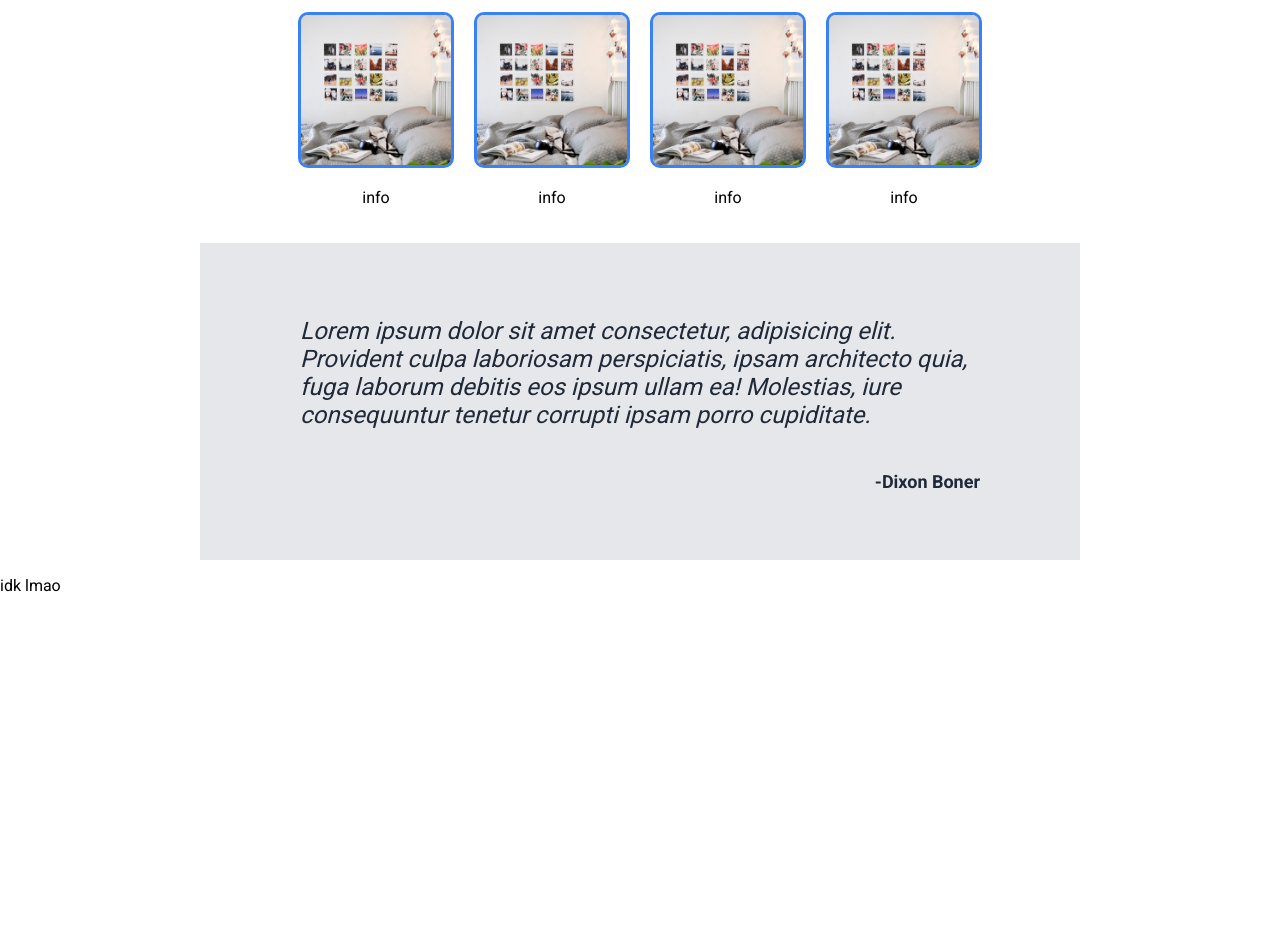
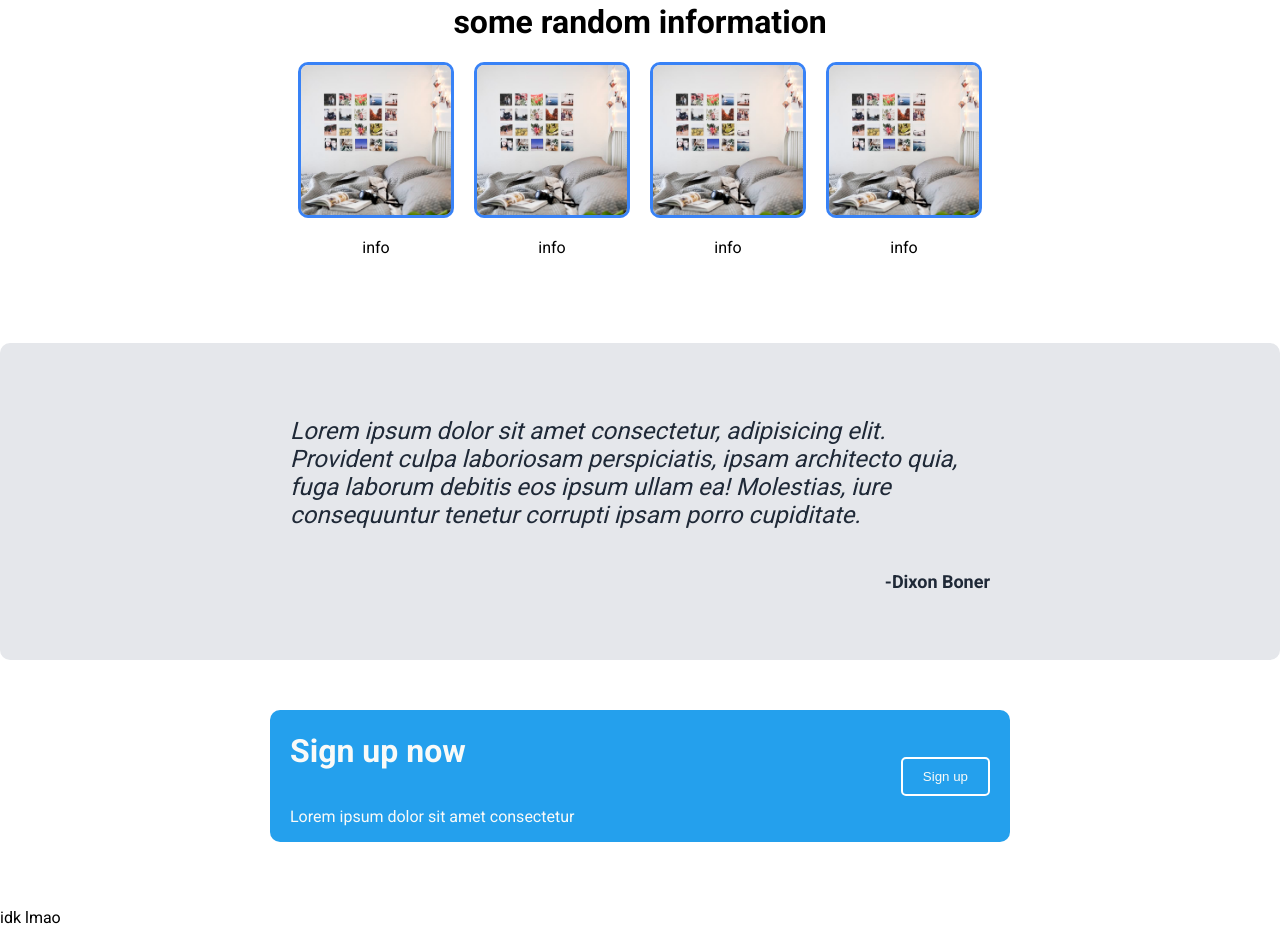
Before and after one commit to altchessare/First-Website, a plain HTML site: page index.html in a window 1280 px wide. Shown: the part 546-1489 px from the top of the page. Before the commit the page ends 1157 px from the top, so only its background shows below. Drawn offline with Linux system fonts and the light colour scheme.

Commit message:
Finished the signup section, tweaked the quote

```diff
--- a/index.html
+++ b/index.html
@@ -34,7 +34,7 @@
             <div class="mainconttext">
                 <h1 id="nameofwebsite">awsome Website</h1>
                 <p id="firstpara">Lorem, ipsum dolor sit amet consectetur adipisicing elit. Ducimus ad molestias, quis hic beatae amet reiciendis et nisi voluptas laborum modi error doloremque! Atque rem quas cumque accusamus eligendi expedita.</p>
-                <button>sign up</button>
+                <button>Sign up</button>
             </div>
 
             <div class="maincontimg">
@@ -77,6 +77,15 @@
             </div>
         </div>
     </div>
+    <div class="signupsection">
+        <div class="signup">
+            <div class="signupcontent">
+                <h1>Sign up now</h1>
+                <p>Lorem ipsum dolor sit amet consectetur</p>
+            </div>
+            <button>Sign up</button>
+        </div>
+    </div>
     <div class="footer">
         <p>idk lmao</p>
     </div>
--- a/style.css
+++ b/style.css
@@ -2,6 +2,9 @@ body{
     margin: 0;
     padding: 0;
     font-family: 'Roboto', sans-serif;
+    display: flex;
+    flex-direction: column;
+    gap: 50px;
 }
 
 .header{
@@ -140,7 +143,7 @@ button{
     padding: 50px 0px;
     background-color: #E5E7EB;
     color: #1f2937;
-    margin: 0 200px;
+    border-radius: 10px;
 }
 
 .quotecontent{
@@ -152,6 +155,7 @@ button{
 
 .quoteitself{
     font: italic 24px 'Roboto', sans-serif;
+    max-width: 700px;
 }
 
 .quoteauthor{
@@ -161,3 +165,33 @@ button{
     font-size: 18px;
     font-weight: bolder;
 }
+
+/*Below is the signup thingy*/
+
+.signupsection{
+    display: flex;
+    justify-content: center;
+    align-items: center;
+    flex-wrap: wrap;
+}
+
+.signup{
+    display: flex;
+    justify-content: space-between;
+    padding: 0 20px;
+    align-items: center;
+    background-color: #24A0ED;
+    color: #F9FAF8;
+    border-radius: 10px;
+    width: 700px;
+    flex-wrap: wrap;
+}
+
+.signupcontent{
+    display: flex;
+    flex-direction: column;
+}
+
+.signup button{
+    border: 2px solid white;
+}
```
